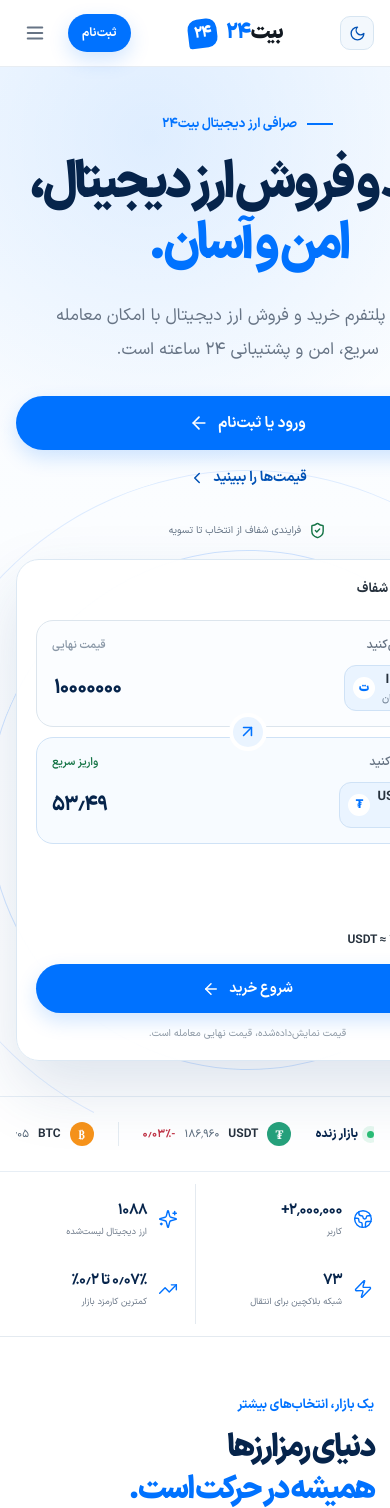
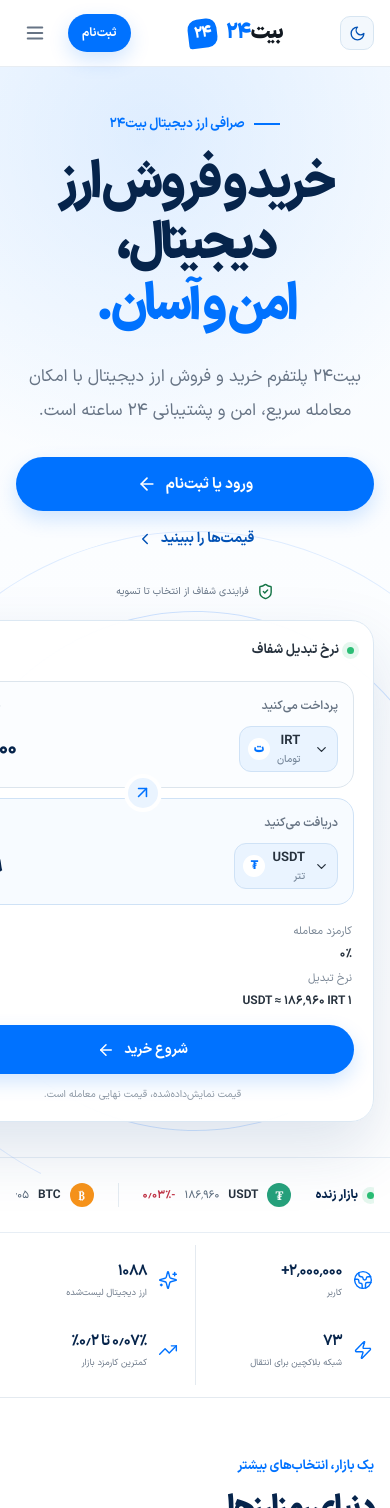
Before and after one commit to RakhavanM/bit24wiseclone, a React (Vite) app: page / in a window 390 px wide. Shown: the top 1508 px of the page. Built offline with nearby package versions, Linux system fonts and the light colour scheme.

Commit message:
fix: stabilize mobile homepage and spot terminal layout

```diff
--- a/src/styles.css
+++ b/src/styles.css
@@ -123,8 +123,8 @@
 
 .hero-section { position: relative; overflow: hidden; background: linear-gradient(180deg, #f7fbff 0%, #fff 82%); }
 .hero-section::before { content: ''; position: absolute; width: 700px; height: 700px; top: -280px; left: -200px; border-radius: 50%; background: radial-gradient(circle, rgba(0,114,255,.1), transparent 68%); pointer-events: none; }
-.hero-grid { min-height: 570px; display: grid; grid-template-columns: .88fr 1.12fr; align-items: center; gap: 80px; padding-top: 76px; padding-bottom: 70px; direction: ltr; }
-.hero-copy { direction: rtl; position: relative; z-index: 2; }
+.hero-grid { min-height: 570px; display: grid; grid-template-columns: minmax(0, .88fr) minmax(0, 1.12fr); align-items: center; gap: 80px; padding-top: 76px; padding-bottom: 70px; direction: ltr; }
+.hero-copy { min-width: 0; direction: rtl; position: relative; z-index: 2; }
 .eyebrow, .section-kicker { display: flex; align-items: center; gap: 10px; color: var(--blue); font-size: 13px; font-weight: 700; letter-spacing: -.01em; }
 .eyebrow-line { width: 26px; height: 2px; background: var(--blue); }
 h1, h2, h3, p { margin-top: 0; }
@@ -136,7 +136,7 @@
 .text-link:hover { gap: 11px; }
 .hero-assurance { display: flex; align-items: center; gap: 8px; margin-top: 34px; color: #617082; font-size: 12px; }
 .hero-assurance svg { color: var(--green); }
-.hero-product { position: relative; direction: rtl; min-height: 390px; display: grid; place-items: center; isolation: isolate; }
+.hero-product { min-width: 0; position: relative; direction: rtl; min-height: 390px; display: grid; place-items: center; isolation: isolate; }
 .converter-card { position: relative; z-index: 2; width: min(100%, 515px); padding: 27px; border: 1px solid #dce8f3; border-radius: 28px; background: rgba(255,255,255,.96); box-shadow: 0 28px 65px rgba(25, 77, 131, .15); }
 .converter-topline { display: flex; align-items: center; gap: 8px; margin-bottom: 21px; color: var(--ink-2); font-size: 13px; font-weight: 700; }
 .live-dot { width: 7px; height: 7px; display: inline-block; border-radius: 50%; background: #2bbd75; box-shadow: 0 0 0 5px rgba(43,189,117,.12); }
@@ -374,5 +374,6 @@
 .spot-bottom-panel { grid-area: bottom; min-height: 180px; overflow: hidden; border: 1px solid var(--line); border-radius: var(--radius-md); background: var(--surface); box-shadow: var(--shadow-soft); }.spot-bottom-tabs { display: flex; gap: 24px; padding: 0 18px; border-bottom: 1px solid var(--line); }.spot-bottom-tabs button { min-height: 49px; padding: 0; border: 0; color: var(--muted); background: transparent; font-size: 11px; }.spot-bottom-tabs button.active { color: var(--blue); border-bottom: 2px solid var(--blue); }.spot-notice { display: flex; align-items: center; justify-content: space-between; gap: 10px; margin: 12px 17px 0; padding: 10px 12px; border-radius: 9px; font-size: 11px; }.spot-notice.success { color: var(--green); background: color-mix(in srgb, var(--green) 10%, transparent); }.spot-notice.error { color: var(--red); background: color-mix(in srgb, var(--red) 10%, transparent); }.spot-notice button { display: grid; border: 0; color: inherit; background: transparent; }.spot-history-table { padding: 12px 17px 17px; }.spot-history-row { min-height: 38px; display: grid; grid-template-columns: 1.2fr .8fr 1fr .9fr .8fr 1fr; align-items: center; gap: 10px; border-bottom: 1px solid var(--line); color: var(--ink-2); font-size: 10px; direction: ltr; }.spot-history-row:last-child { border-bottom: 0; }.spot-empty-state { padding: 22px; color: var(--muted); font-size: 11px; text-align: center; }
 html[data-theme='dark'] .spot-terminal-page { background: var(--canvas); }.spot-market-bar, html[data-theme='dark'] .spot-chart-panel, html[data-theme='dark'] .spot-card, html[data-theme='dark'] .spot-trade-card, html[data-theme='dark'] .spot-bottom-panel { border-color: #294761; }.spot-pair-menu, html[data-theme='dark'] .spot-pair-menu, html[data-theme='dark'] .spot-select-popover { background: var(--surface); border-color: #5d88af; }.spot-pair-search, html[data-theme='dark'] .spot-pair-trigger, html[data-theme='dark'] .spot-field > div, html[data-theme='dark'] .spot-timeframes { background: #10263d; }.spot-pair-group > button:hover, .spot-pair-group > button.active, html[data-theme='dark'] .spot-pair-group > button:hover, html[data-theme='dark'] .spot-pair-group > button.active { background: var(--blue-soft); }.spot-terminal-page .section-kicker { color: var(--blue); }
 @media (max-width: 1100px) { .spot-terminal-grid { grid-template-columns: minmax(0, 1.4fr) minmax(330px, .86fr); grid-template-areas: 'chart book' 'trade book' 'recent recent' 'bottom bottom'; }.spot-trade-card { min-height: auto; }.spot-market-stats { gap: 14px; } }
-@media (max-width: 820px) { .spot-terminal-top { align-items: start; flex-direction: column; padding-top: 35px; }.spot-terminal-actions { width: 100%; justify-content: space-between; }.spot-market-bar { align-items: start; flex-wrap: wrap; }.spot-market-stats { width: 100%; justify-content: start; margin-inline-start: 0; }.spot-terminal-grid { grid-template-columns: 1fr; grid-template-areas: 'chart' 'trade' 'book' 'recent' 'bottom'; }.spot-chart-panel { min-height: 430px; }.spot-chart-tools { flex-direction: column-reverse; align-items: end; }.spot-timeframes { max-width: 100%; }.spot-pair-menu { right: auto; left: 0; } }
+@media (max-width: 820px) { .spot-terminal-top { align-items: start; flex-direction: column; padding-top: 35px; }.spot-terminal-actions { width: 100%; justify-content: space-between; }.spot-market-bar { align-items: start; flex-wrap: wrap; }.spot-market-stats { width: 100%; justify-content: start; margin-inline-start: 0; }.spot-terminal-grid { grid-template-columns: 1fr; grid-template-areas: 'chart' 'trade' 'book' 'recent' 'bottom'; }.spot-chart-panel { min-height: 430px; }.spot-chart-tools { flex-direction: column-reverse; align-items: end; }.spot-timeframes { max-width: 100%; }.spot-pair-menu { right: auto; left: 0; } .spot-side-column { width: 100%; grid-template-columns: minmax(0, 1.35fr) minmax(0, .9fr); align-items: start; }.spot-side-column .spot-orderbook { min-width: 0; }.spot-side-column .spot-recent { min-width: 0; } }
 @media (max-width: 520px) { .spot-terminal-top, .spot-market-bar, .spot-terminal-grid { width: min(100% - 32px, 1180px); }.spot-terminal-top { padding-top: 28px; }.spot-terminal-actions { align-items: stretch; flex-direction: column; }.spot-market-bar { gap: 14px; padding: 12px; }.spot-pair-trigger { min-width: 100%; }.spot-pair-select { width: 100%; }.spot-pair-menu { right: 0; left: 0; width: auto; }.spot-market-price strong { font-size: 22px; }.spot-market-stats { display: grid; grid-template-columns: repeat(3, 1fr); gap: 8px; }.spot-market-stats span { font-size: 8px; }.spot-chart-panel { padding: 14px; }.spot-panel-head { align-items: start; flex-direction: column; }.spot-chart-tools { width: 100%; align-items: stretch; flex-direction: row; justify-content: space-between; }.spot-chart-meta { flex-wrap: wrap; gap: 10px; }.spot-chart-canvas { min-height: 230px; }.spot-chart-canvas svg { height: 230px; }.spot-book-labels, .spot-order-row, .spot-recent-row { font-size: 9px; }.spot-bottom-tabs { gap: 16px; overflow-x: auto; }.spot-bottom-tabs button { flex: 0 0 auto; white-space: nowrap; }.spot-history-table { overflow-x: auto; }.spot-history-row { min-width: 570px; }.spot-trade-card, .spot-card { padding: 14px; } }
+@media (max-width: 520px) { .spot-side-column { display: block !important; width: 100%; }.spot-side-column .spot-orderbook, .spot-side-column .spot-recent { display: block; width: 100%; margin-bottom: 15px; } }
```
Also changed, not shown: tests/mobile-overflow.regression.e2e.js (added, +32 -0 lines).
